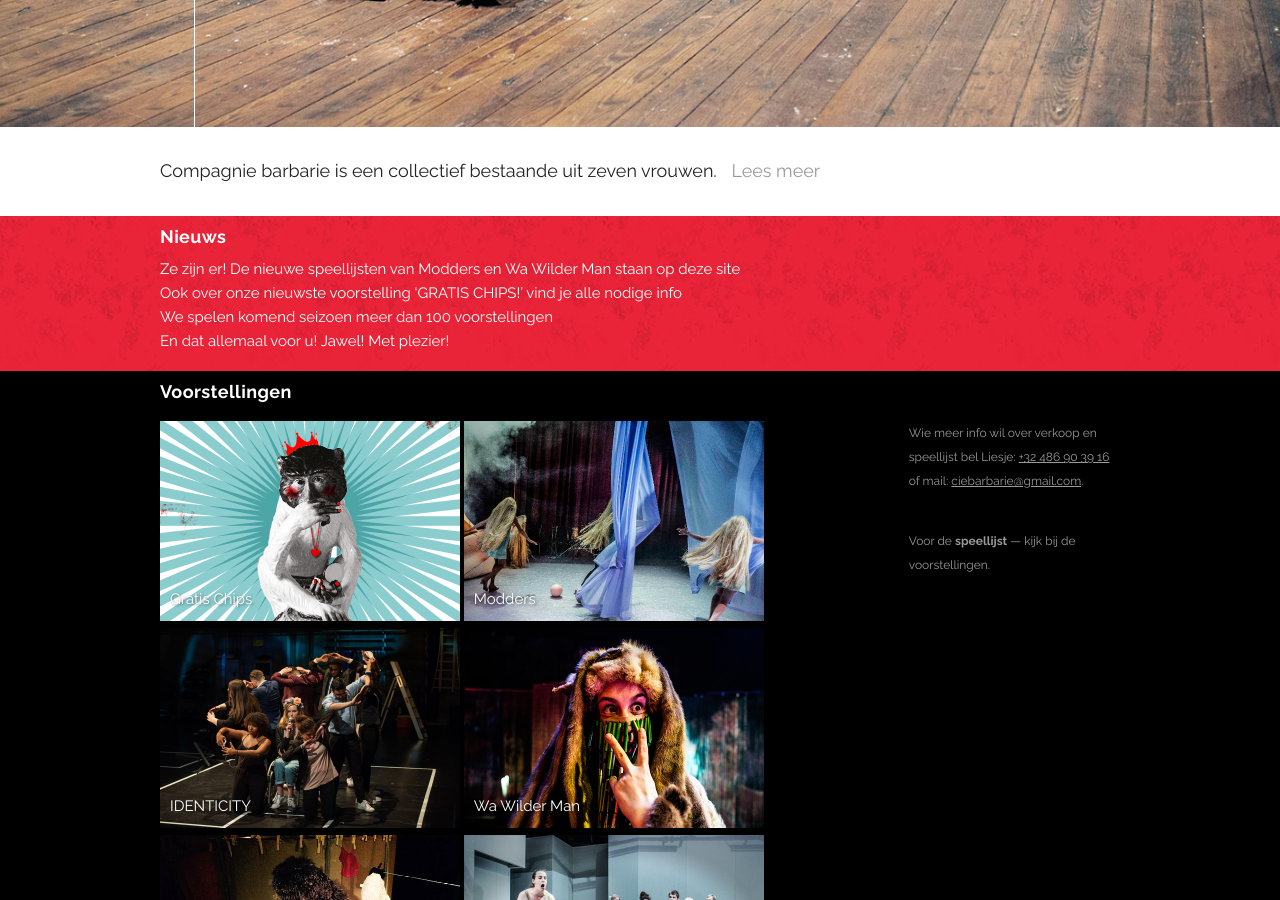
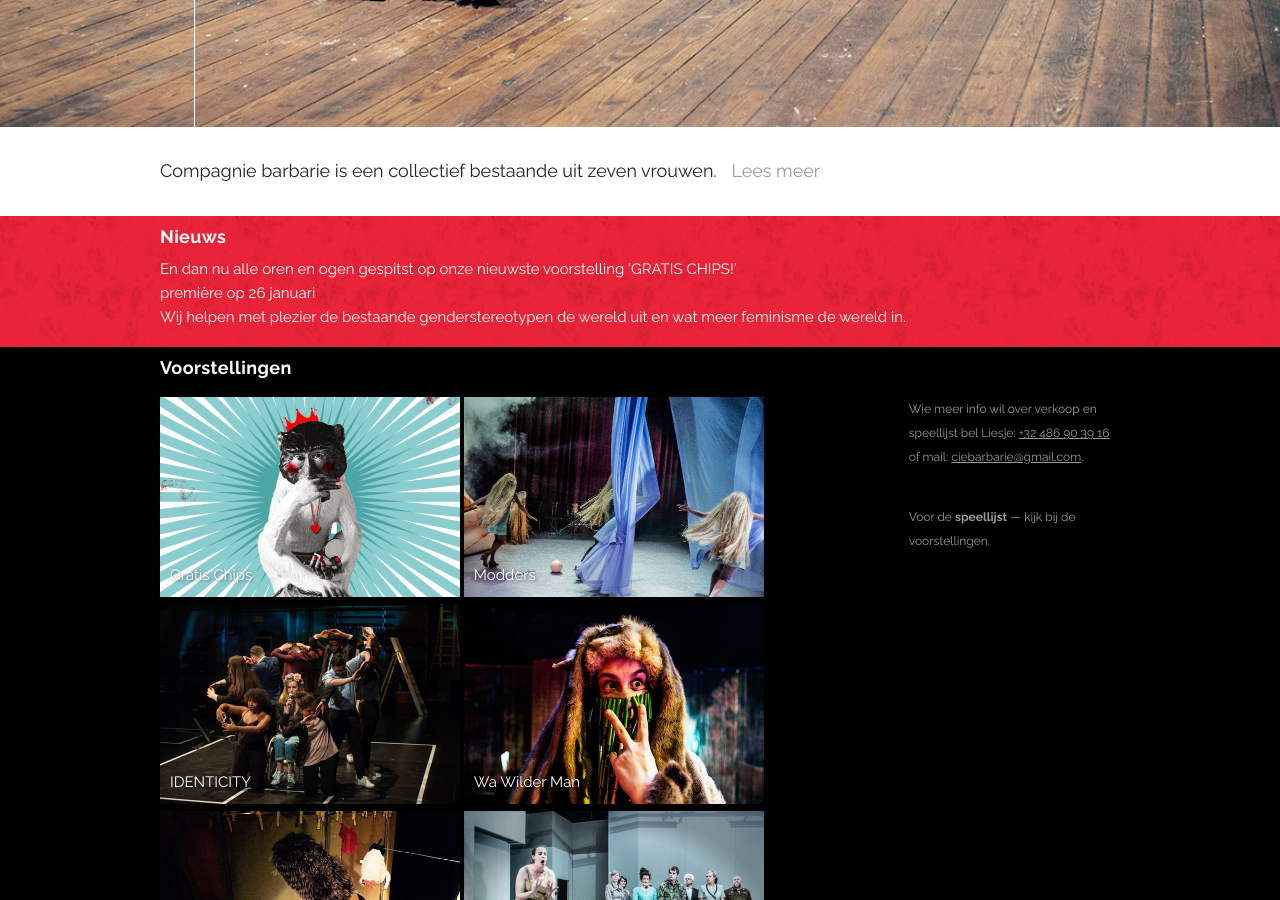
Before and after one commit to ciebarbarie/ciebarbarie, a Jekyll site: the page built from index.md, in a window 1280 px wide and 900 px high, scrolled down 773 px. Built offline with Jekyll 4.4.1, drawn with Linux system fonts in a browser that asks for light colours; some web fonts are replaced.

Commit message:
Update index.md

```diff
--- a/index.md
+++ b/index.md
@@ -39,7 +39,6 @@ performances:
     id: undertwasser-wasserwasser
     title: Undertwasser Wasserwasser
 ---
-Ze zijn er! De nieuwe speellijsten van Modders en Wa Wilder Man staan op deze site<br>
-Ook over onze nieuwste voorstelling 'GRATIS CHIPS!' vind je alle nodige info<br>
-We spelen komend seizoen meer dan 100 voorstellingen<br>
-En dat allemaal voor u! Jawel! Met plezier!
+En dan nu alle oren en ogen gespitst op onze nieuwste voorstelling 'GRATIS CHIPS!'<br>
+première op 26 januari<br>
+Wij helpen met plezier de bestaande genderstereotypen de wereld uit en wat meer feminisme de wereld in.
```
